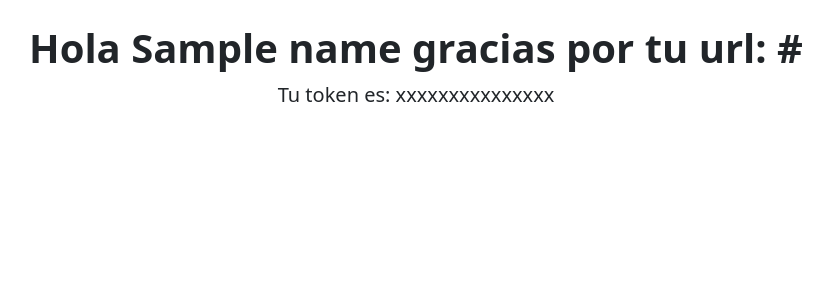
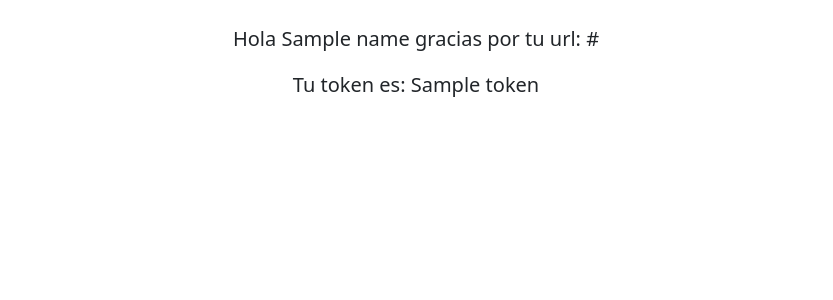
Before and after one commit to rgb2021/juegoMusical, a Flask app: template templates/hello.html in a window 1280 px wide. Shown: the top 300 px of the page, without its empty margins (224-1057 px from the left). Run offline with Flask 3, Linux system fonts and the light colour scheme; the template is opened without the code that fills it: most values are stand-ins (such as "Sample title", 1, 10 or a date in 2020); some libraries are stand-ins or nearby versions.

Commit message:
Update hello.html

```diff
--- a/templates/hello.html
+++ b/templates/hello.html
@@ -10,9 +10,9 @@
         <div class="px-4 py-3 my-2 text-center">
             <!-- <img class="d-block mx-auto mb-4" src="{{ url_for('static', filename='images/azure-icon.svg') }}" alt="Azure Logo" width="192" height="192"/> -->
             <!-- <img  src="/docs/5.1/assets/brand/bootstrap-logo.svg" alt="" width="72" height="57"> -->
-            <h1 class="display-6 fw-bold">Hola {{name}} gracias por tu url: {{url}}</h1>
+            <p class="fs-5">Hola {{name}} gracias por tu url: {{url}}</p>
             <p class="fs-5">
-                Tu token es: xxxxxxxxxxxxxxx
+                Tu token es: {{token}}
             </p>
           </div>
      </main>
```
